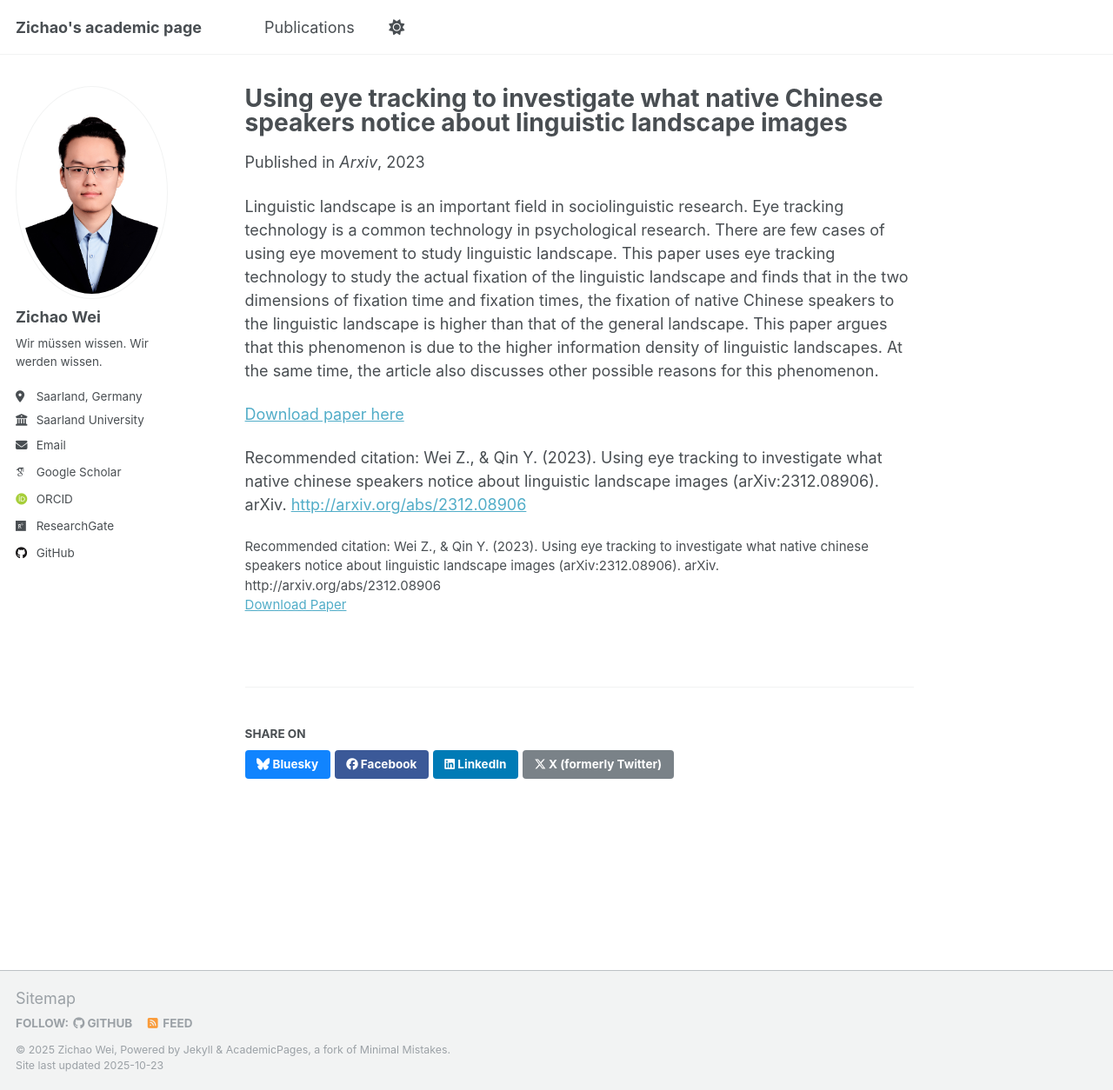
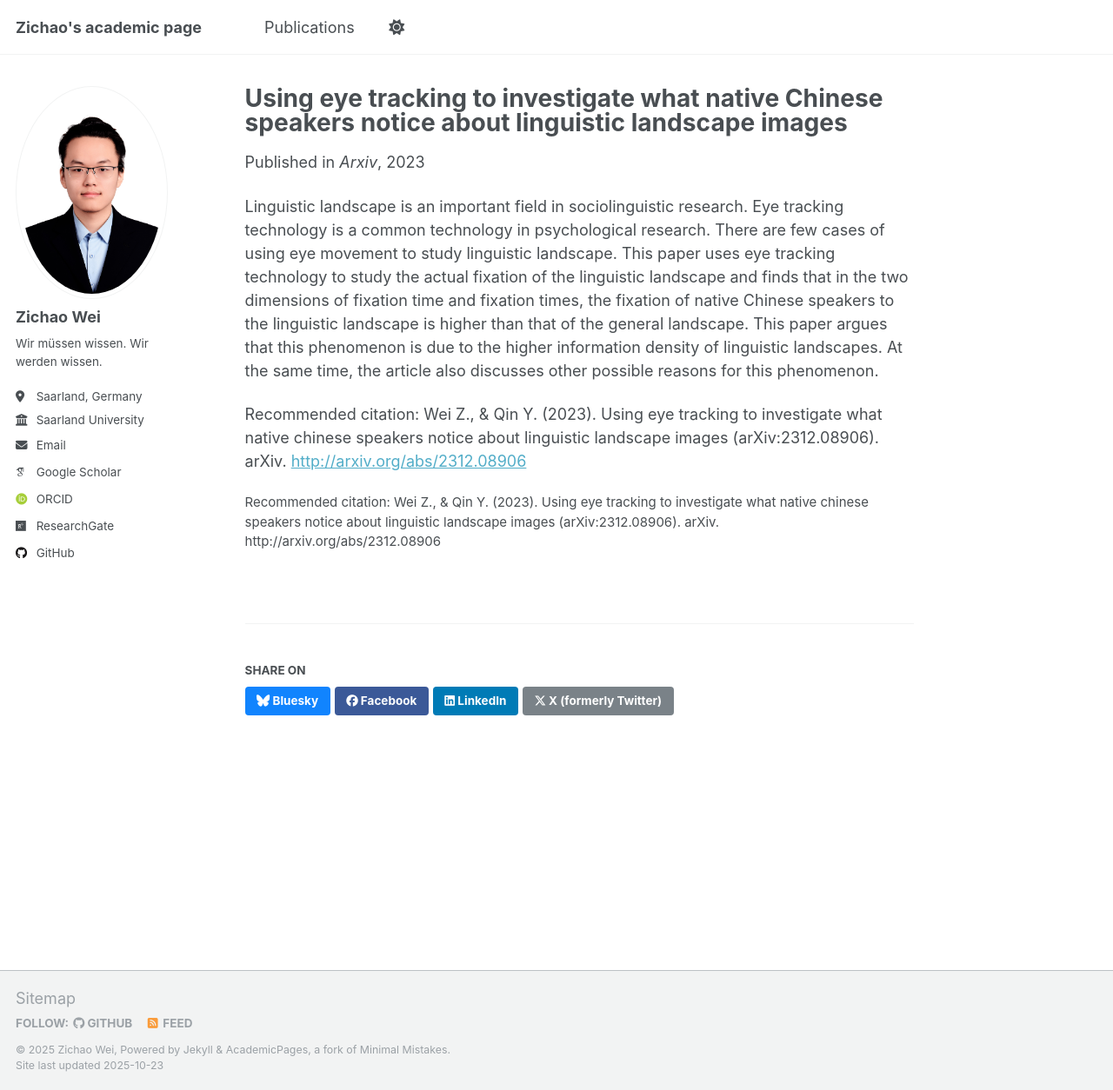
Before and after one commit to exusiaiwei/exusiaiwei.github.io, a Jekyll site: the page built from _publications/2023-12-15-Using eye tracking to investigate what native Chinese speakers notice about linguistic landscape images.md, in a window 1280 px wide and 1254 px high. Shown: the whole window at 87% size. Built offline with Jekyll 4.4.1, drawn with Linux system fonts in a browser that asks for light colours; some web fonts are replaced.

Commit message:
✨ feat(publications): Remove outdated paper URL from publication entry

```diff
--- a/_publications/2023-12-15-Using eye tracking to investigate what native Chinese speakers notice about linguistic landscape images.md
+++ b/_publications/2023-12-15-Using eye tracking to investigate what native Chinese speakers notice about linguistic landscape images.md
@@ -5,11 +5,9 @@ permalink: /publication/2023-12-15-Using eye tracking to investigate what native
 excerpt: 'Linguistic landscape is an important field in sociolinguistic research. Eye tracking technology is a common technology in psychological research. There are few cases of using eye movement to study linguistic landscape. This paper uses eye tracking technology to study the actual fixation of the linguistic landscape and finds that in the two dimensions of fixation time and fixation times, the fixation of native Chinese speakers to the linguistic landscape is higher than that of the general landscape. This paper argues that this phenomenon is due to the higher information density of linguistic landscapes. At the same time, the article also discusses other possible reasons for this phenomenon.'
 date: 2023-12-15
 venue: 'Arxiv'
-paperurl: 'http://academic.exusiaiwei.top/files/paper1.pdf'
 citation: 'Wei Z., & Qin Y. (2023). Using eye tracking to investigate what native chinese speakers notice about linguistic landscape images (arXiv:2312.08906). arXiv. http://arxiv.org/abs/2312.08906'
 ---
 Linguistic landscape is an important field in sociolinguistic research. Eye tracking technology is a common technology in psychological research. There are few cases of using eye movement to study linguistic landscape. This paper uses eye tracking technology to study the actual fixation of the linguistic landscape and finds that in the two dimensions of fixation time and fixation times, the fixation of native Chinese speakers to the linguistic landscape is higher than that of the general landscape. This paper argues that this phenomenon is due to the higher information density of linguistic landscapes. At the same time, the article also discusses other possible reasons for this phenomenon.
 
-[Download paper here](http://academic.exusiaiwei.top/files/paper1.pdf)
 
 Recommended citation: Wei Z., & Qin Y. (2023). Using eye tracking to investigate what native chinese speakers notice about linguistic landscape images (arXiv:2312.08906). arXiv. <http://arxiv.org/abs/2312.08906>
```
